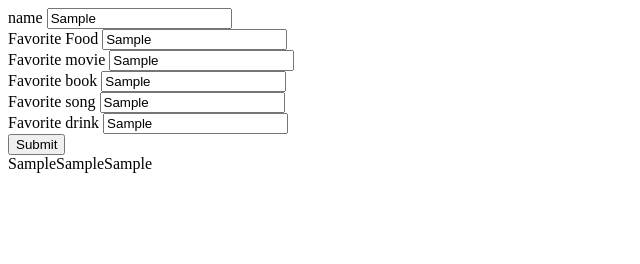
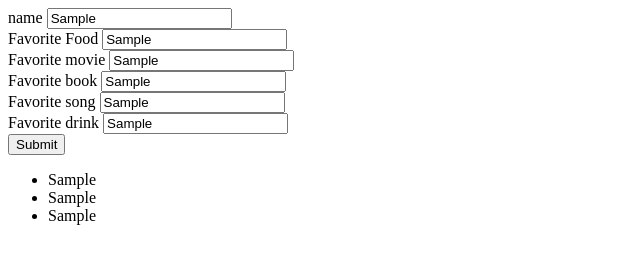
Before and after one commit to BradyDiamond/favorite-things, a plain HTML site: page index.html in a window 1280 px wide. Both pictures are taken after typing "Sample", "Sample", "Sample", "Sample", "Sample", "Sample" into the empty fields and a click on the button "Submit". Shown: the whole page, without its empty margins (0-640 px from the left). Drawn offline with Linux system fonts and the light colour scheme.

Commit message:
add second array and return of it.
Co-authored-by: Will Pratt <willpratt78@gmail.com>

```diff
--- a/index.html
+++ b/index.html
@@ -36,9 +36,8 @@
         <button type="submit" id="proceed">Submit</button>
       </div>
     </div>
-    <div id="output">
-      <ul id ="list">
-        <li></li>
+    <div>
+      <ul id="list">
       </ul>
     </div>
   </form>
--- a/js/scripts.js
+++ b/js/scripts.js
@@ -10,10 +10,11 @@ $(document).ready(function() {
 
   const array1 = [name, food, movie, book, song, drink]
   let array2 = []
-  array2.push(array1[0],array1[2],array1[1])
+  array2.push(array1[1],array1[0],array1[2])
   console.log(array2)
 
-  $("#output").text("");
-  $("#output").append(array2)
+  $("#list").append("<li>" + array2[0]  + "</li>")
+  $("#list").append("<li>" + array2[1]  + "</li>")
+  $("#list").append("<li>" + array2[2]  + "</li>")
   });
 });
```
